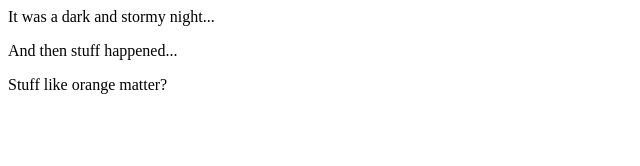
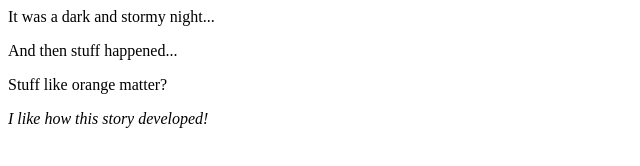
Before and after one commit to james636/fireside-story, a plain HTML site: page index.html in a window 1280 px wide. Shown: the whole page, without its empty margins (0-640 px from the left). Drawn offline with Linux system fonts and the light colour scheme.

Commit message:
Added another line

```diff
--- a/index.html
+++ b/index.html
@@ -3,5 +3,6 @@
         <p>It was a dark and stormy night...</p>
         <p>And then stuff happened...</p>
         <p>Stuff like orange matter?</p>
+        <p><em>I like how this story developed!</em></p>
     </body>
 </html>
```
